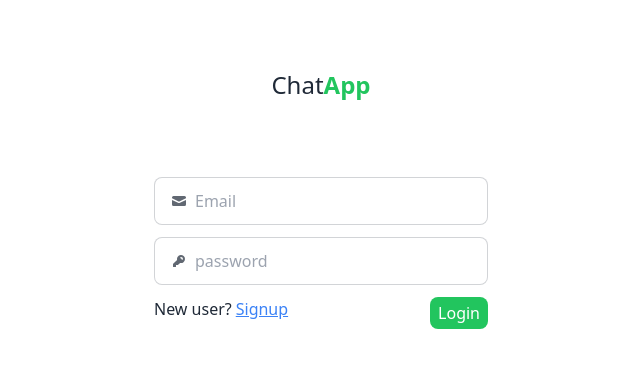
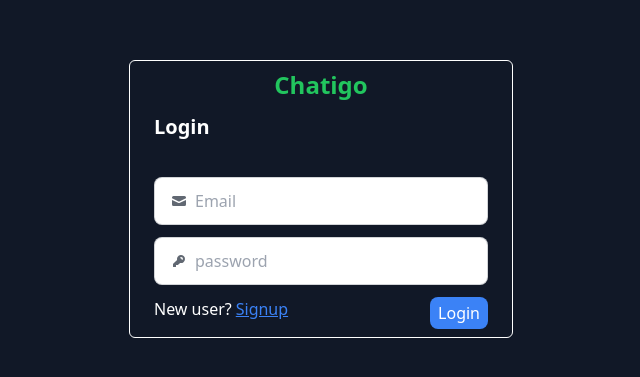
Before and after one commit to shivammishra92/ChatCraze, a React (Vite) app in the folder Frontend/: page /login in a window 1280 px wide. Shown: the part 201-578 px from the top of the page, without its empty margins (319-959 px from the left). Built offline with nearby package versions, Linux system fonts and the light colour scheme.

Commit message:
changes in frontend done

```diff
--- a/Frontend/index.html
+++ b/Frontend/index.html
@@ -4,7 +4,7 @@
     <meta charset="UTF-8" />
     <link rel="icon" type="image/svg+xml" href="/vite.svg" />
     <meta name="viewport" content="width=device-width, initial-scale=1.0" />
-    <title>ChatApp</title>
+    <title>Chatigo</title>
   </head>
 
   <body>
--- a/Frontend/src/components/Login.jsx
+++ b/Frontend/src/components/Login.jsx
@@ -37,13 +37,13 @@ function Login() {
   };
   return (
     <>
-      <div className="flex h-screen items-center justify-center">
+      <div className="flex h-screen items-center justify-center bg-gray-900">
         <form
           onSubmit={handleSubmit(onSubmit)}
           className="border border-white px-6 py-2 rounded-md space-y-3 w-96"
         >
           <h1 className="text-2xl text-center">
-            Chat<span className="text-green-500 font-semibold">App</span>
+            <span className="text-green-500 font-semibold">Chatigo</span>
           </h1>
           <h2 className="text-xl text-white font-bold">Login</h2>
           <br />
@@ -99,19 +99,18 @@ function Login() {
           )}
           {/* Text & Button */}
           <div className="flex justify-between">
-            <p>
+            <p className="text-white">
               New user?
               <Link
                 to="/signup"
-                className="text-blue-500 underline cursor-pointer ml-1"
-              >
+                className="text-blue-500 underline cursor-pointer ml-1">
                 Signup
               </Link>
             </p>
             <input
               type="submit"
               value="Login"
-              className="text-white bg-green-500 px-2 py-1 cursor-pointer rounded-lg"
+              className="text-white bg-blue-500 px-2 py-1 cursor-pointer rounded-lg"
             />
           </div>
         </form>
--- a/Frontend/src/components/Signup.jsx
+++ b/Frontend/src/components/Signup.jsx
@@ -4,6 +4,7 @@ import axios from "axios";
 import { useAuth } from "../context/AuthProvider";
 import { Link } from "react-router-dom";
 import toast from "react-hot-toast";
+
 function Signup() {
   const [authUser, setAuthUser] = useAuth();
   const {
@@ -46,13 +47,13 @@ function Signup() {
   };
   return (
     <>
-      <div className="flex h-screen items-center justify-center">
+      <div className="flex h-screen items-center justify-center bg-gray-900 bg-[url('/img/hero-pattern.svg')]">
         <form
           onSubmit={handleSubmit(onSubmit)}
           className="border border-white px-6 py-2 rounded-md space-y-3 w-96"
         >
           <h1 className="text-2xl text-center">
-            Chat<span className="text-green-500 font-semibold">App</span>
+            <span className="text-green-500 font-semibold">Chatigo</span>
           </h1>
           <h2 className="text-xl text-white font-bold">Signup</h2>
           <br />
@@ -161,19 +162,18 @@ function Signup() {
 
           {/* Text & Button */}
           <div className="flex justify-between">
-            <p>
+            <p className="text-white">
               Have an account?
               <Link
                 to="/login"
-                className="text-blue-500 underline cursor-pointer ml-1"
-              >
+                className="text-blue-500 underline cursor-pointer ml-1">
                 Login
               </Link>
             </p>
             <input
               type="submit"
               value="Signup"
-              className="text-white bg-green-500 px-2 py-1 cursor-pointer rounded-lg"
+              className="text-white bg-blue-500 px-2 py-1 cursor-pointer rounded-lg"
             />
           </div>
         </form>
```
Also changed, not shown: 2 other files (tests, documents, lock files or other folders).
